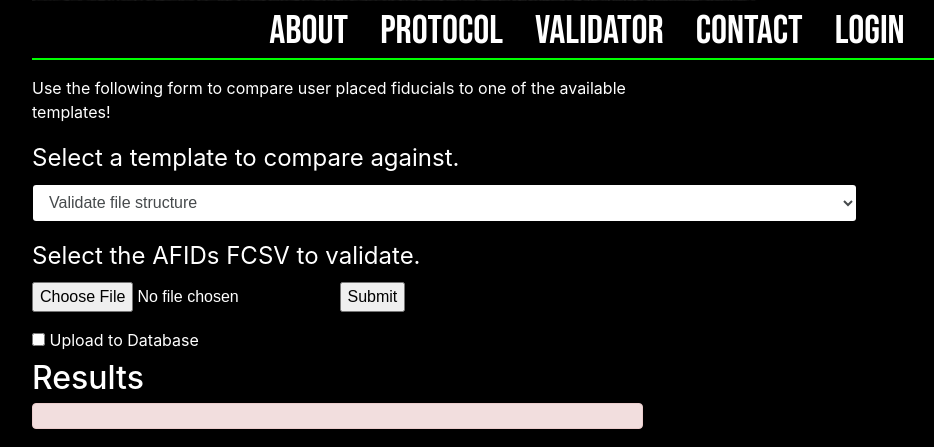
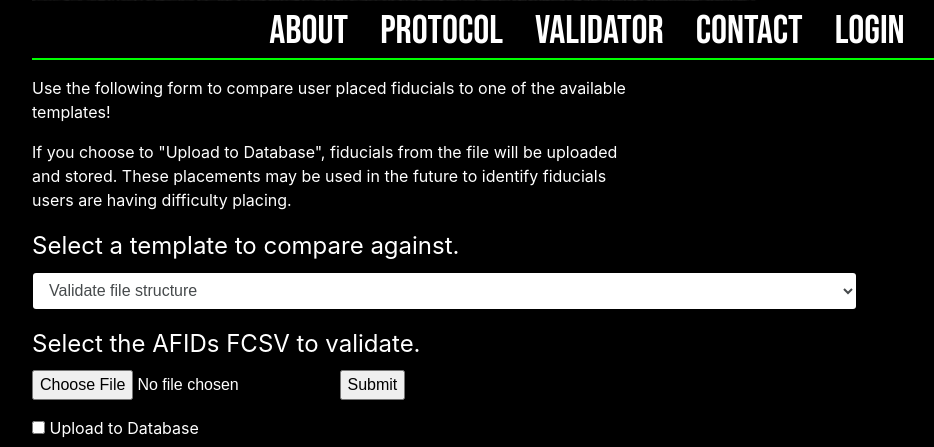
Before and after one commit to afids/afids-validator, a Flask app: template templates/validator.html in a window 1280 px wide. Shown: the part 369-816 px from the top of the page, without its empty margins (53-987 px from the left). Run offline with Flask 2, Linux system fonts and the light colour scheme; the template is opened without the code that fills it: values that come from a table or form of the project are taken from there, others are empty; some libraries are stand-ins or nearby versions.

Commit message:
ENH: add explanation for upload to db

```diff
--- a/templates/validator.html
+++ b/templates/validator.html
@@ -7,7 +7,9 @@
         <section class="col-9">
           <div class="row">
               <div class="col-9">
-                  <p>Use the following form to compare user placed fiducials to one of the available templates!
+                  <p>Use the following form to compare user placed fiducials to one of the available templates!</p>
+                  <p>If you choose to "Upload to Database", fiducials from the file will be uploaded and stored. These
+                  placements may be used in the future to identify fiducials users are having difficulty placing.
                   </p>
               </div>
           </div>
```
